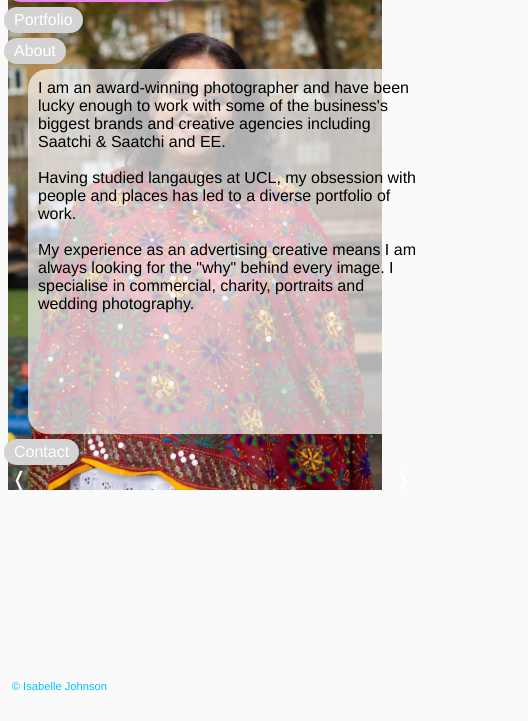
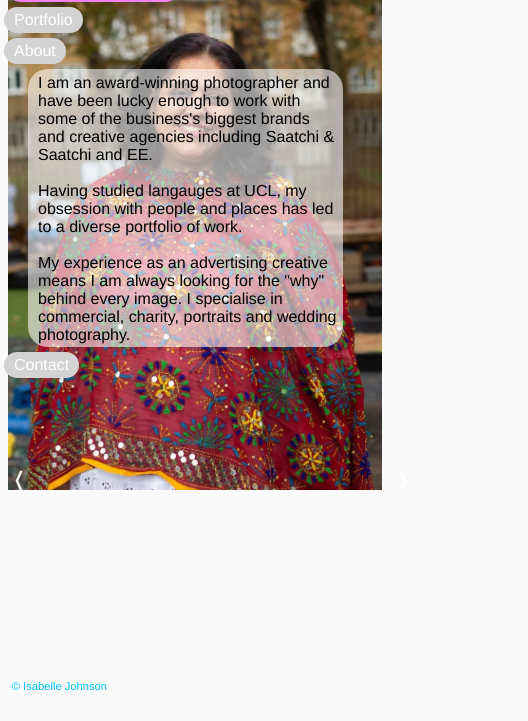
Before and after one commit to issyj1/isabellejohnsonphotography, a plain HTML site: page index.html in a window 390 px wide. Both pictures are taken after a click on the item "About". Shown: the part 123-844 px from the top of the page, 528 px wide, since content can reach past the window. Drawn offline with Linux system fonts and the light colour scheme.

Commit message:
Update style.css

```diff
--- a/style.css
+++ b/style.css
@@ -425,8 +425,8 @@ ul, #myUL, li, .nested {
 
 
 
-.nested #about {
-    width: 20px;
+.nested .about {
+    width: auto;
     padding-left: 10px;
     padding-top: 10px;
     background-color: rgb(250 250 250/ 60%);
```
